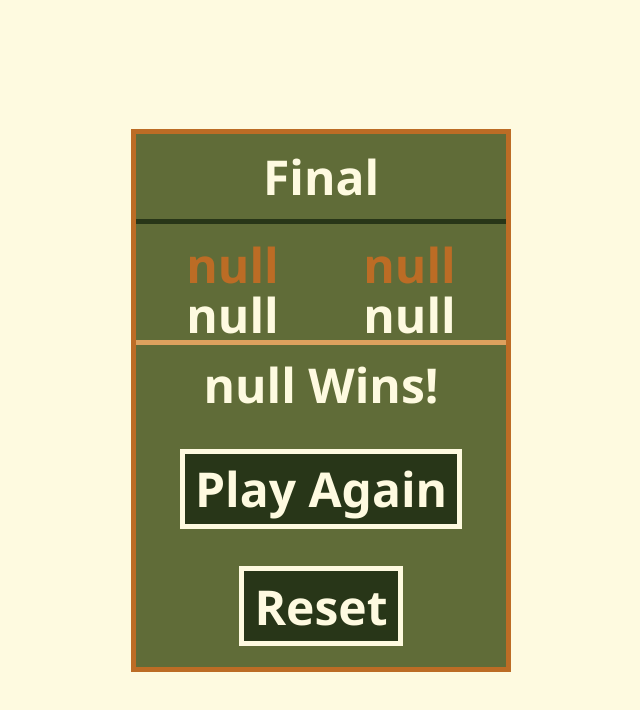
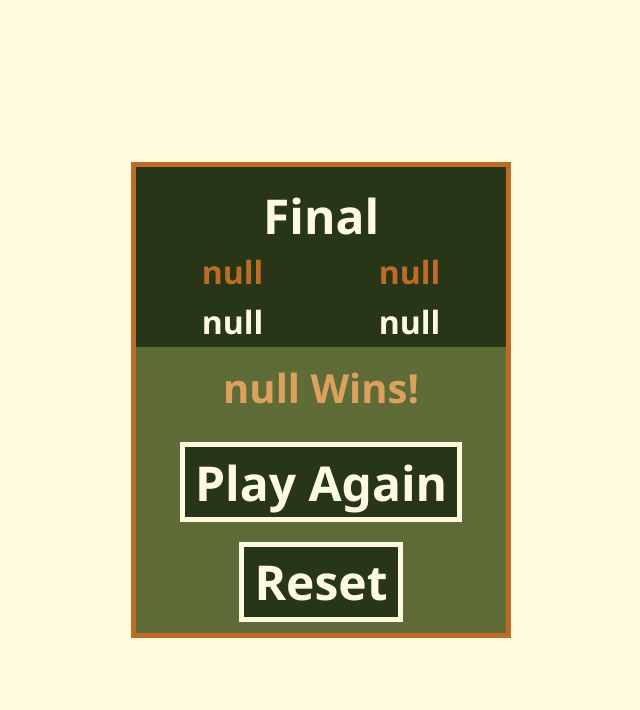
Before and after one commit to bunchley/tic-tac-toe, a plain HTML site: page gameover.html in a window 1280 px wide. Shown: the whole page, without its empty margins (319-959 px from the left). Drawn offline with Linux system fonts and the light colour scheme.

Commit message:
updated gameover styling

```diff
--- a/style/gameover.css
+++ b/style/gameover.css
@@ -41,7 +41,7 @@ a {
   grid-column: 2/3;
   border: 5px solid #bc6c25;
   display: grid;
-  grid-template-rows: 90px 1fr 80px 1fr 1fr;
+  grid-template-rows: 90px 90px 80px 1fr 1fr;
 }
 .title,
 .play,
@@ -61,9 +61,10 @@ a {
 }
 .title {
   grid-row: 1;
-  padding: 20px;
+  padding-top: 20px;
   border-bottom: 5px solid #283618;
   color: #fefae0;
+  background-color: #283618;
 }
 .play {
   grid-row: 4;
@@ -72,16 +73,16 @@ a {
 }
 .score {
   grid-row: 2;
-  border-bottom: 5px solid #dda15e;
+  border-bottom: 5px solid #283618;
   display: grid;
   grid-template-columns: 1fr 1fr;
   grid-template-rows: 50px 50px;
   align-content: center;
   align-items: stretch;
   justify-items: stretch;
+  background-color: #283618;
 }
-.scores,
-.winner {
+.scores {
   color: #fefae0;
 }
 
@@ -100,10 +101,18 @@ a.button {
   font-size: 32px;
   color: #fefae0;
 } */
-
+.user,
+.robot,
+.scores {
+  font-size: 32px;
+}
 .user {
   grid-column: 1;
 }
 .robot {
   grid-column: 2;
 }
+.winner {
+  font-size: 40px;
+  color: #dda15e;
+}
```
